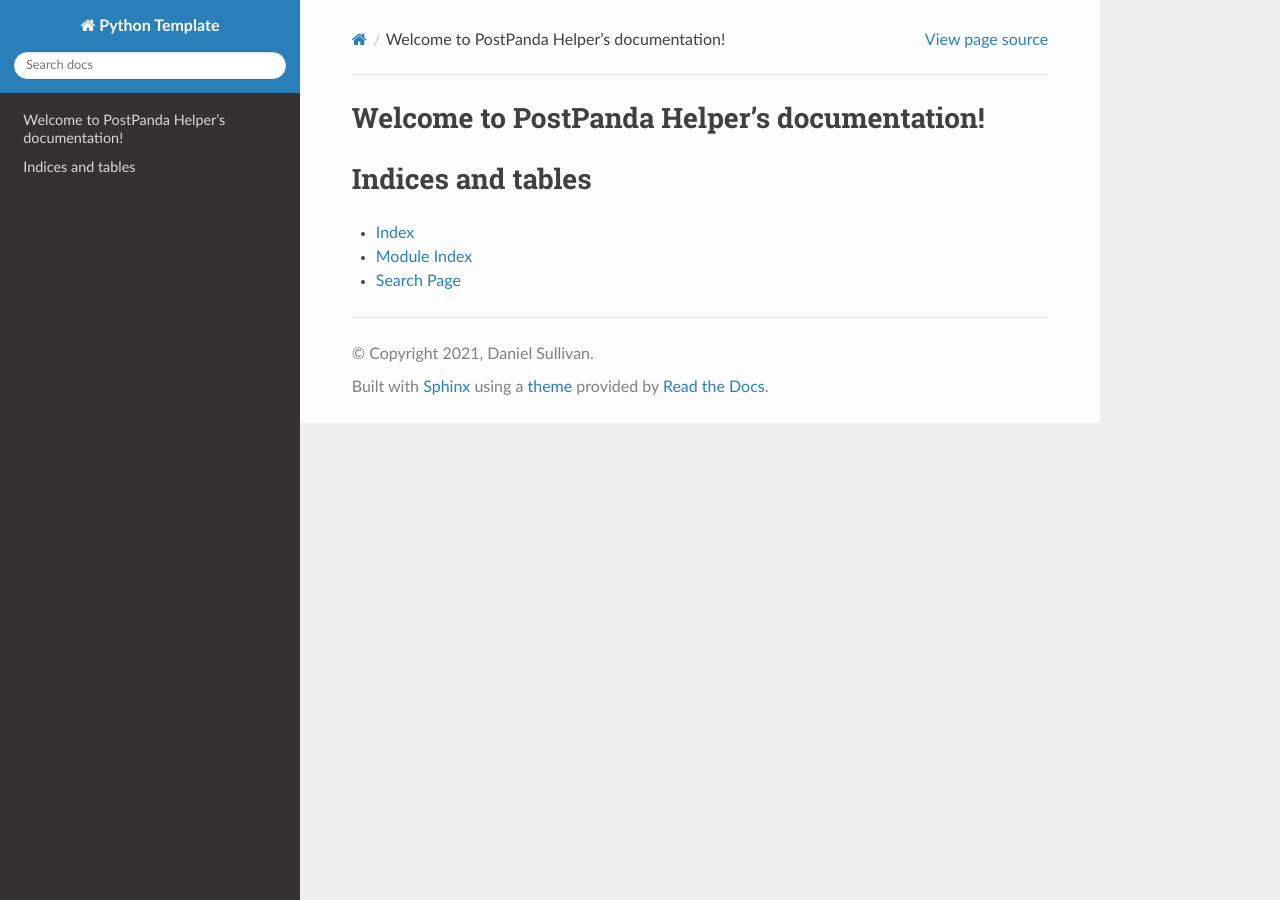
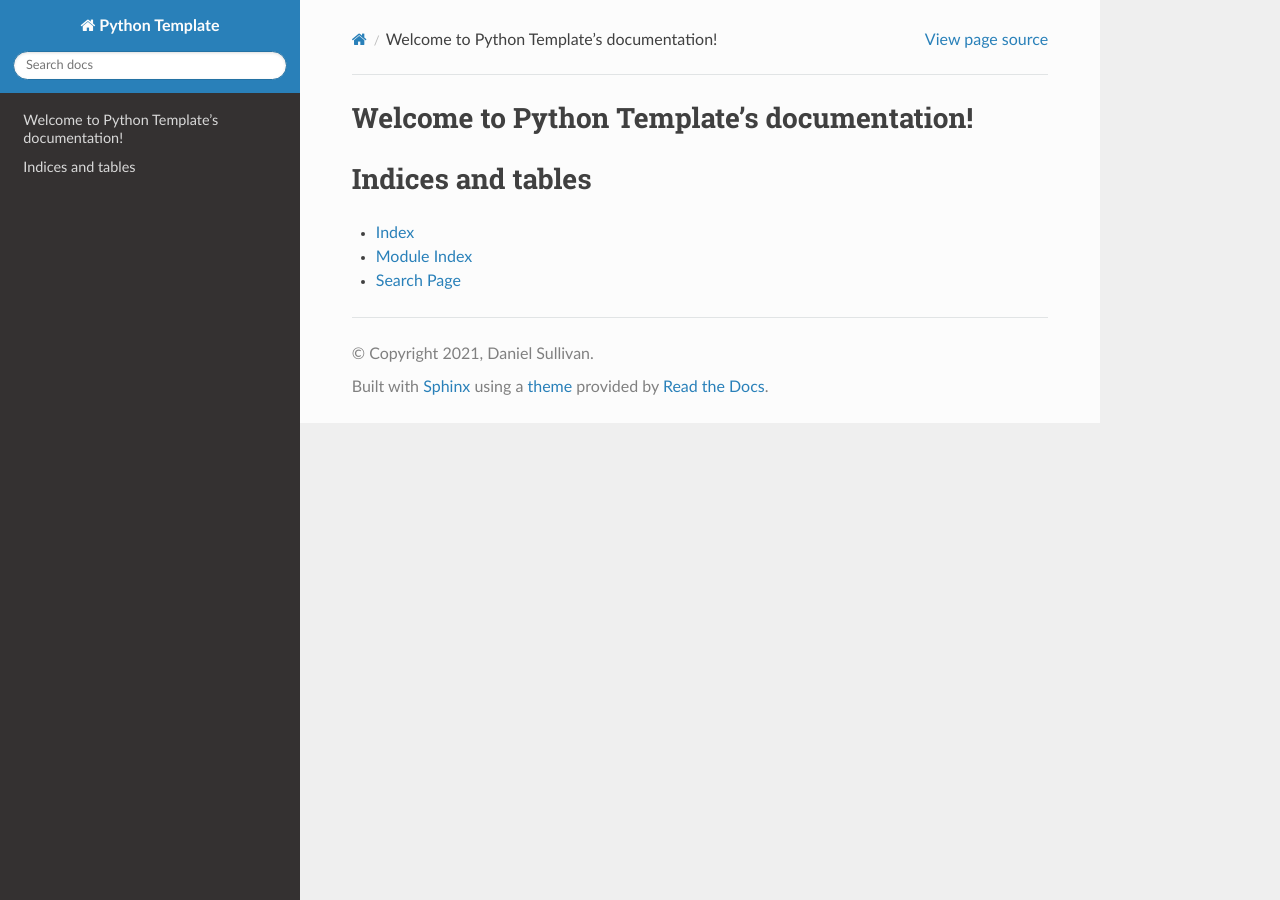
Before and after one commit to mumblepins/template-python-library, a Sphinx documentation site: the page built from docs/source/index.rst, in a window 1280 px wide. Built offline with Sphinx 7.4.7 and the Read the Docs theme 2.0.0, drawn with Linux system fonts in a browser that asks for light colours; part of the change alters nothing that is shown.

Commit message:
Update index.rst

```diff
--- a/docs/source/index.rst
+++ b/docs/source/index.rst
@@ -1,9 +1,6 @@
-.. PostPanda Helper documentation master file, created by
-   sphinx-quickstart on Fri Mar  5 09:37:12 2021.
-   You can adapt this file completely to your liking, but it should at least
-   contain the root `toctree` directive.
 
-Welcome to PostPanda Helper's documentation!
+
+Welcome to Python Template's documentation!
 ============================================
 
 .. toctree::
```
